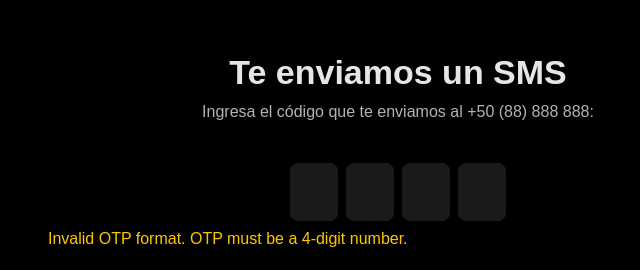
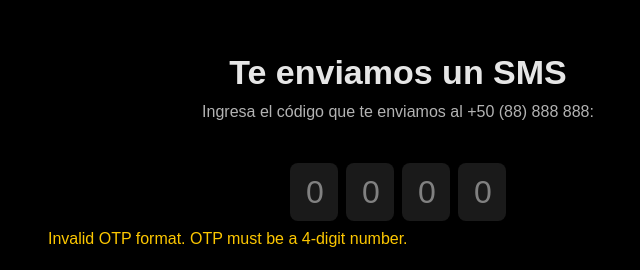
Before and after one commit to JesusGaam/otp-challenge, a React (Vite) app: page /otp-verification in a window 1280 px wide. Shown: the part 202-472 px from the top of the page, without its empty margins (242-882 px from the left). Built offline with nearby package versions, Linux system fonts and the light colour scheme.

Commit message:
placeholder attribute was added

```diff
--- a/src/components/atoms/DigitInput.tsx
+++ b/src/components/atoms/DigitInput.tsx
@@ -38,6 +38,7 @@ const DigitInput = forwardRef<HTMLInputElement, DigitInputProps>(({
         pattern='[0-9]*'
         disabled={disabled}
         autoComplete='one-time-code'
+        placeholder='0'
       />
     </div>
   );
```
